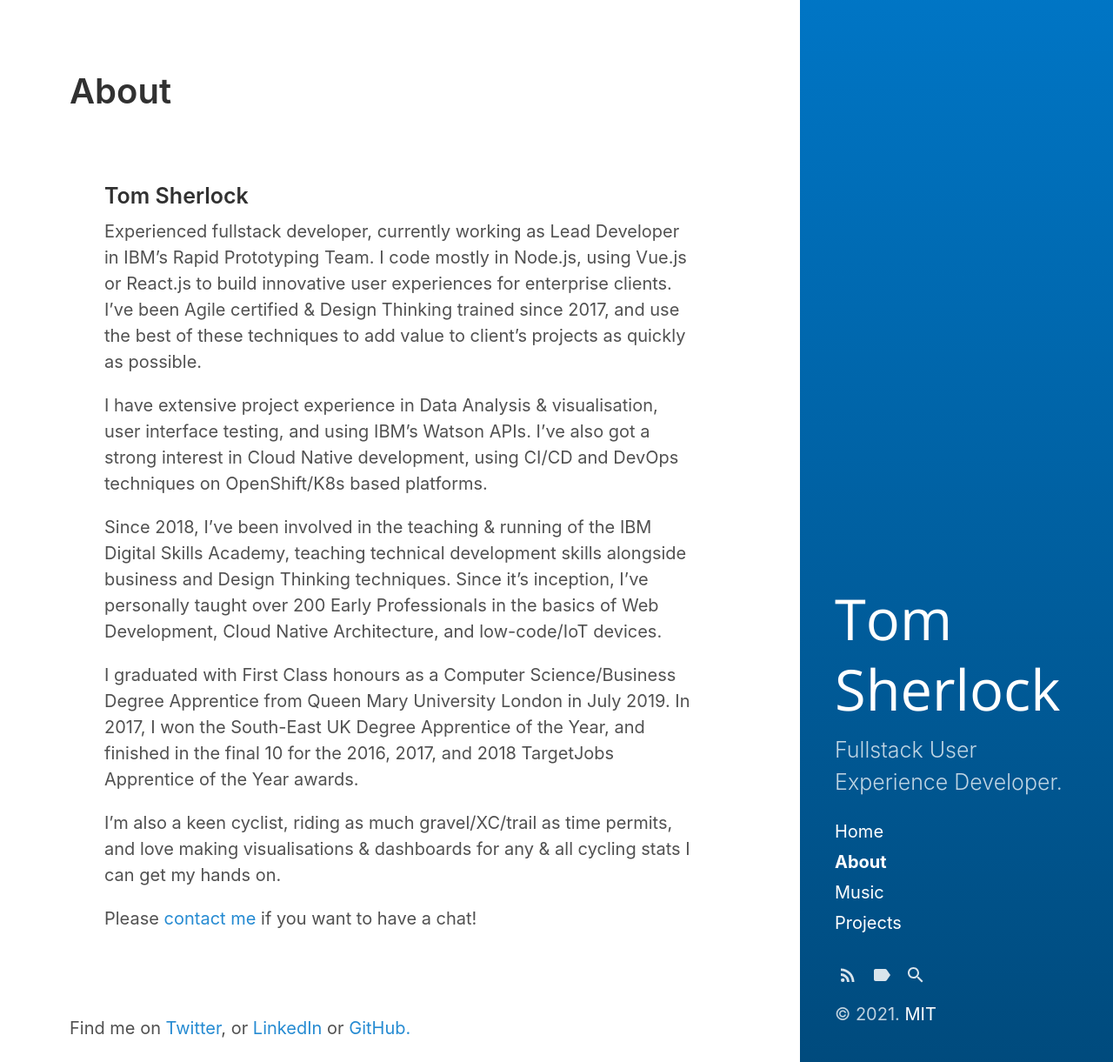
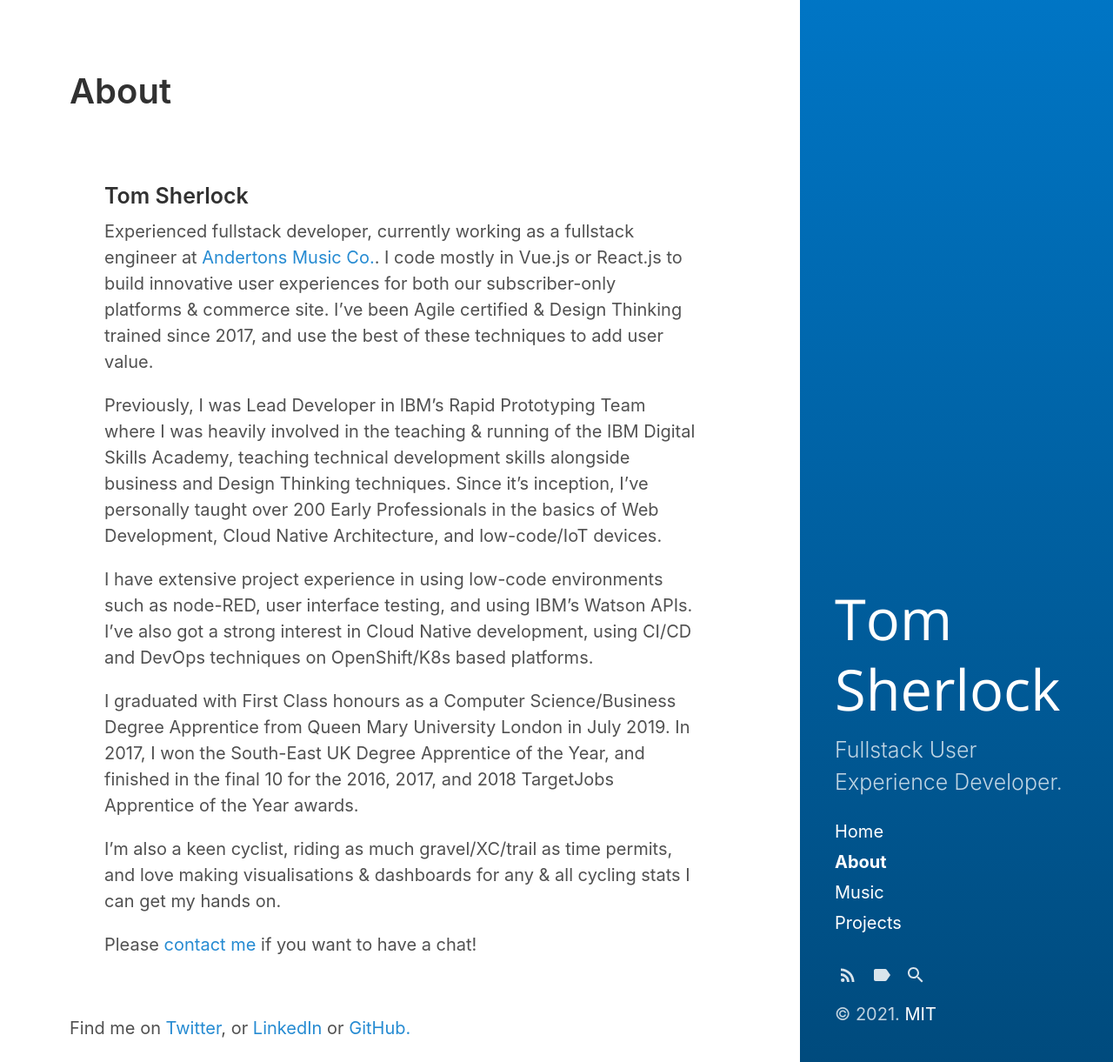
Before and after one commit to tomsherlocked/site, a Jekyll site: the page built from about.md, in a window 1280 px wide. Shown: the whole page at 87% size. Built offline with Jekyll 4.4.1, drawn with Linux system fonts in a browser that asks for light colours.

Commit message:
finally update "about" section

```diff
--- a/about.md
+++ b/about.md
@@ -6,11 +6,11 @@
 
 ### Tom Sherlock
 
-Experienced fullstack developer, currently working as Lead Developer in IBM's Rapid Prototyping Team. I code mostly in Node.js, using Vue.js or React.js to build innovative user experiences for enterprise clients. I've been Agile certified & Design Thinking trained since 2017, and use the best of these techniques to add value to client's projects as quickly as possible.
+Experienced fullstack developer, currently working as a fullstack engineer at [Andertons Music Co.](www.andertons.co.uk).  I code mostly in Vue.js or React.js to build innovative user experiences for both our subscriber-only platforms & commerce site. I've been Agile certified & Design Thinking trained since 2017, and use the best of these techniques to add user value.
 
-I have extensive project experience in Data Analysis & visualisation, user interface testing, and using IBM's Watson APIs. I've also got a strong interest in Cloud Native development, using CI/CD and DevOps techniques on OpenShift/K8s based platforms.
+Previously, I was Lead Developer in IBM's Rapid Prototyping Team where I was heavily involved in the teaching & running of the IBM Digital Skills Academy, teaching technical development skills alongside business and Design Thinking techniques. Since it's inception, I've personally taught over 200 Early Professionals in the basics of Web Development, Cloud Native Architecture, and low-code/IoT devices.
 
-Since 2018, I've been involved in the teaching & running of the IBM Digital Skills Academy, teaching technical development skills alongside business and Design Thinking techniques. Since it's inception, I've personally taught over 200 Early Professionals in the basics of Web Development, Cloud Native Architecture, and low-code/IoT devices.
+I have extensive project experience in using low-code environments such as node-RED, user interface testing, and using IBM's Watson APIs. I've also got a strong interest in Cloud Native development, using CI/CD and DevOps techniques on OpenShift/K8s based platforms.
 
 I graduated with First Class honours as a Computer Science/Business Degree Apprentice from Queen Mary University London in July 2019. In 2017, I won the South-East UK Degree Apprentice of the Year, and finished in the final 10 for the 2016, 2017, and 2018 TargetJobs Apprentice of the Year awards.
 
```
